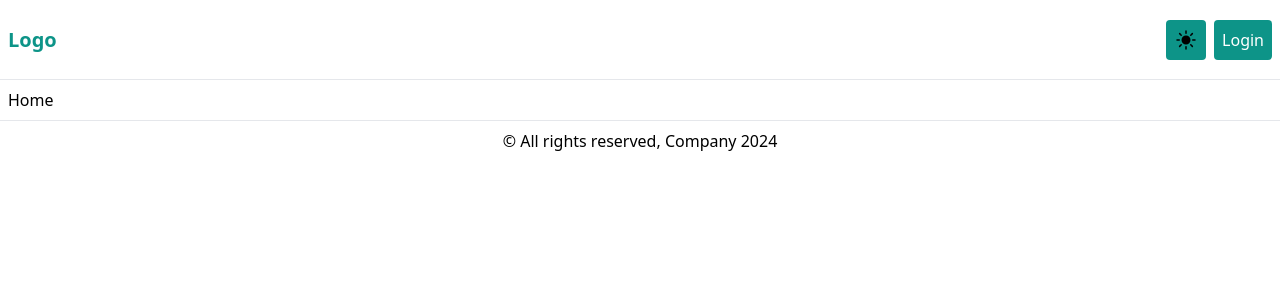
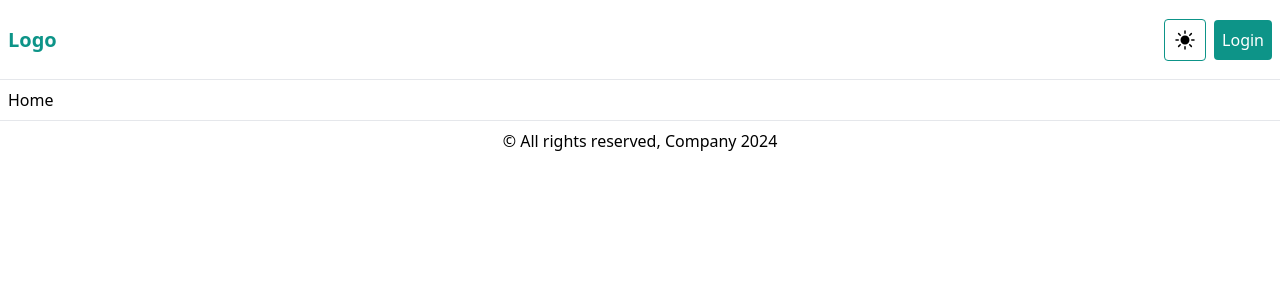
Before and after one commit to ashsajal1/react-tsx-tailwind-template, a React (Vite) app: page / in a window 1280 px wide. Shown: the top 300 px of the page. Built offline with nearby package versions, Linux system fonts and the light colour scheme.

Commit message:
add backdriop to navbar

```diff
--- a/src/components/partials/navbar.tsx
+++ b/src/components/partials/navbar.tsx
@@ -1,10 +1,25 @@
 import { Link } from "react-router-dom";
+import { useState, useEffect } from "react";
 import Button from "../ui/button";
 import ModeToggle from "../ui/mode-toggle";
 
 export default function Navbar() {
+  const [scrollY, setScrollY] = useState(0);
+
+  useEffect(() => {
+    const handleScroll = () => {
+      setScrollY(window.scrollY);
+    };
+
+    window.addEventListener("scroll", handleScroll);
+
+    return () => {
+      window.removeEventListener("scroll", handleScroll);
+    };
+  }, []);
+
   return (
-    <nav className="flex items-center justify-between p-2 h-[80px] border-b dark:bg-black dark:border-b-gray-600">
+    <nav className={`flex items-center justify-between p-2 w-full h-[80px] top-0 bg-white border-b dark:bg-black dark:border-b-gray-600 z-10 fixed ${scrollY > 150 ? 'bg-opacity-80 dark:bg-opacity-60 backdrop-blur-sm' : ''}`}>
       <Link to='/' className="text-xl font-bold text-primary">Logo</Link>
       <div className="flex items-center gap-2">
         <ModeToggle />
--- a/src/components/ui/button.tsx
+++ b/src/components/ui/button.tsx
@@ -1,15 +1,29 @@
 import { PropsWithChildren, HTMLAttributes } from "react";
 import { cn } from "../../lib/cn";
 
-interface ButtonProps extends HTMLAttributes<HTMLButtonElement> {}
+interface ButtonProps extends HTMLAttributes<HTMLButtonElement> {
+    variant?: "solid" | "ghost" | "outline";
+}
 
-export default function Button({ children, ...props }: PropsWithChildren<ButtonProps>) {
+export default function Button({ children, variant = "solid", ...props }: PropsWithChildren<ButtonProps>) {
 
-    const { className } = props
+    const { className } = props;
+
+    // Define styles based on the variant
+    let buttonStyles = "flex items-center justify-center gap-2 cursor-pointer select-none p-2 rounded active:ring-[3px] active:ring-primary-low transition duration-0 text-white";
+
+    if (variant === "ghost") {
+        buttonStyles += " bg-transparent border border-primary text-primary hover:bg-primary hover:text-white";
+    } else if (variant === "outline") {
+        buttonStyles += " border border-primary text-primary hover:bg-primary hover:text-white";
+    } else {
+        buttonStyles += " bg-primary hover:bg-primary-high";
+    }
+
     return (
         <button
             {...props}
-            className={cn("flex items-center justify-center gap-2 cursor-pointer select-none p-2 rounded active:ring-[3px] active:ring-primary-low transition duration-0 bg-primary hover:bg-primary-high text-white", className)}
+            className={cn(buttonStyles, className)}
         >
             {children}
         </button>
--- a/src/components/ui/mode-toggle.tsx
+++ b/src/components/ui/mode-toggle.tsx
@@ -7,7 +7,7 @@ export default function ModeToggle() {
     console.log(isDarkMode)
     return (
         <div>
-            <Button onClick={toggleMode}>
+            <Button variant={'ghost'} onClick={toggleMode}>
                 {isDarkMode ? <HiMoon className="h-6 w-6 text-black dark:text-white" /> : <HiSun className="h-6 w-6 text-black dark:text-white" />}
             </Button>
         </div>
--- a/src/pages/Layout.tsx
+++ b/src/pages/Layout.tsx
@@ -5,7 +5,7 @@ export default function RootLayout() {
     return (
         <>
             <Navbar />
-            <main className='p-2 dark:bg-black dark:text-white'>
+            <main className='p-2 dark:bg-black mt-[80px] dark:text-white'>
             <Outlet />
             </main>
             <Footer />
```
